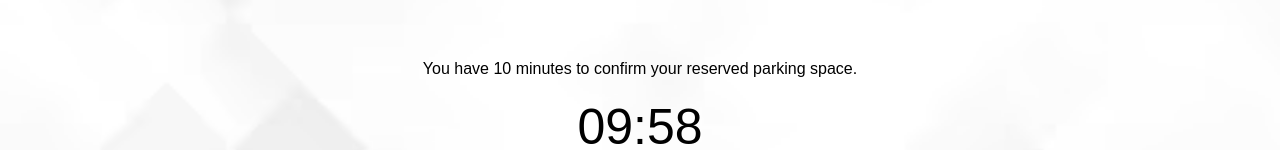
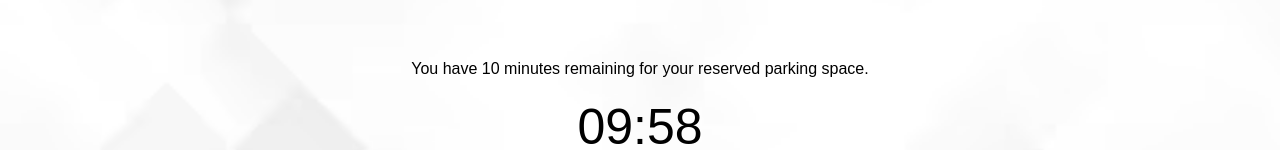
Before and after one commit to hafeefas/HCIParking, a React (Create React App) app: page /HCIParking/reservedSpots/1 in a window 1280 px wide. Both pictures are taken after a click on the button "Confirm Spot". Shown: the part 278-428 px from the top of the page. Built offline with nearby package versions, Linux system fonts and the light colour scheme.

Commit message:
Update reservedspots.js

```diff
--- a/src/reservedSpots/reservedspots.js
+++ b/src/reservedSpots/reservedspots.js
@@ -87,7 +87,7 @@ function ReservedSpot(props) {
       {isConfirmed && (
         <div>
           <p className="timeleft-prompt">
-            You have 10 minutes to confirm your reserved parking space.
+            You have 10 minutes remaining for your reserved parking space.
           </p>
           <p id="timer">{timer}</p>
           <div className="button-container">
```
